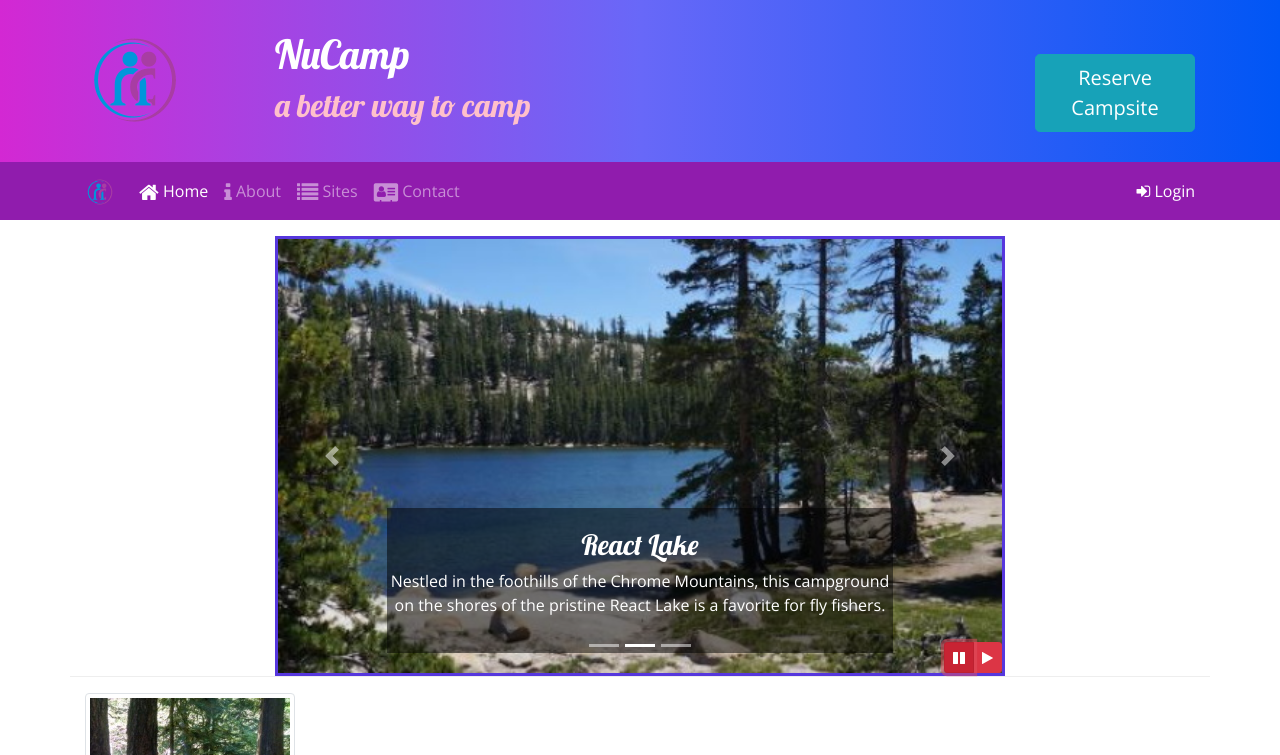
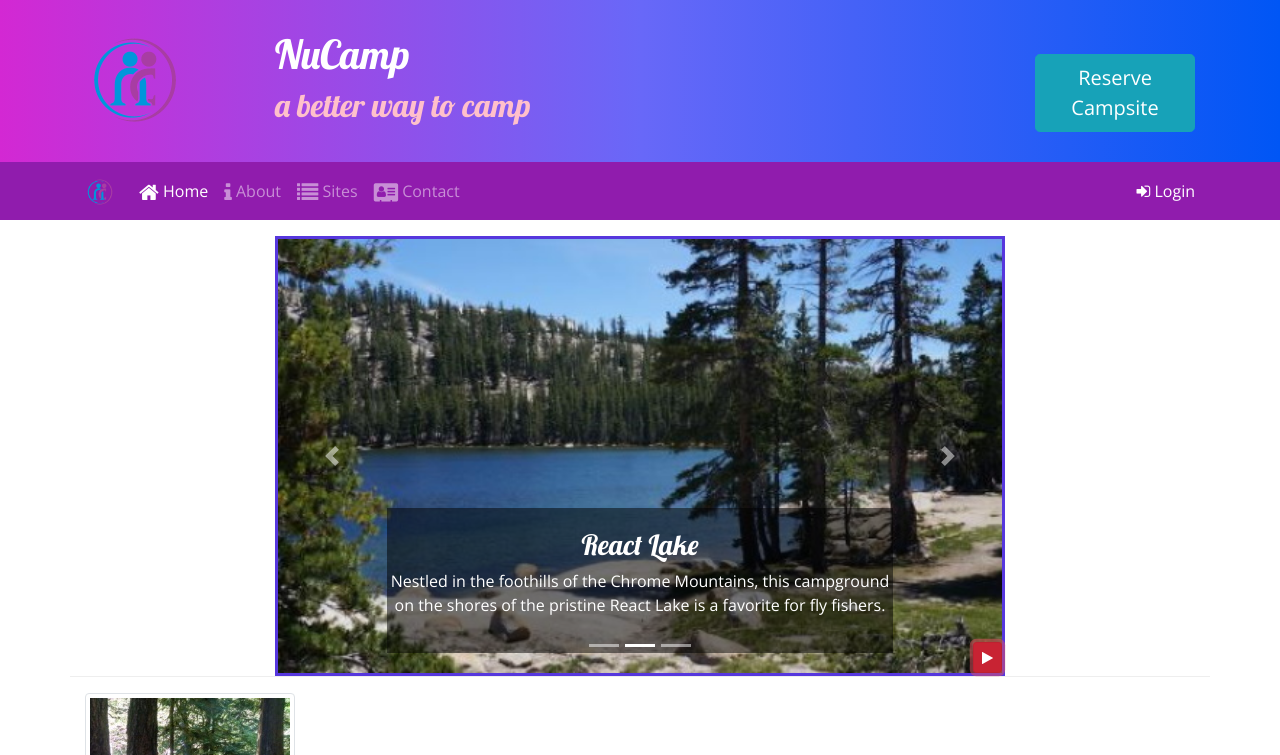
Before and after one commit to NabilPervez/nucampsite, a website: page index.html in a window 1280 px wide. Both pictures are taken after a click on the button 959 px from the left and 657 px from the top of the page. Shown: the top 755 px of the page. Drawn offline with nearby package versions, Linux system fonts and the light colour scheme.

Commit message:
bootstrap and jquery p2

```diff
--- a/index.html
+++ b/index.html
@@ -207,14 +207,10 @@
                         <span class="sr-only">Next</span>
                     </a>
 
-                    <div class="btn-group" id="carouselButton">
-                        <button class="btn btn-danger btn-sm" id="carouselPause">
-                            <i class="fa fa-pause"></i>
-                        </button>
-                        <button class="btn btn-danger btn-sm" id="carouselPlay">
-                            <i class="fa fa-play"></i>
-                        </button>
-                    </div>
+                    <!-- Carousel Button -->
+                    <button class="btn btn-danger btn-sm" id="carouselButton">
+                        <i class="fa fa-pause"></i>
+                    </button>
 
                 </div> <!--carousel-->
             </div>
@@ -343,14 +339,20 @@
     <script src="node_modules/popper.js/dist/umd/popper.min.js"></script>
     <script src="node_modules/bootstrap/dist/js/bootstrap.min.js"></script>
 
+    <!-- jQuery Carousel Buttons-->
     <script>
         $(function() {
             $(".carousel").carousel( { interval: 2000 } );
-            $("#carouselPause").click(function(){
-                $(".carousel").carousel("pause");
-            });
-            $("#carouselPlay").click(function(){
-                $(".carousel").carousel("cycle");
+            $("#carouselButton").click(function(){
+                if ($("#carouselButton").children("i").hasClass("fa-pause")) {
+                    $(".carousel").carousel("pause");
+                    $("#carouselButton").children("i").removeClass("fa-pause");
+                    $("#carouselButton").children("i").addClass("fa-play");
+                } else {
+                    $(".carousel").carousel("cycle");
+                    $("#carouselButton").children("i").removeClass("fa-play");
+                    $("#carouselButton").children("i").addClass("fa-pause");
+                }
             });
         });
     </script>
```
